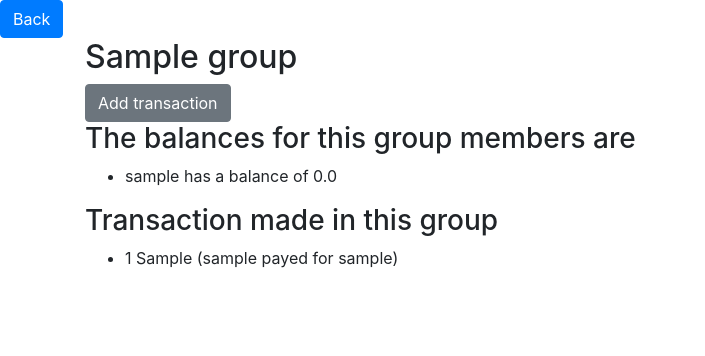
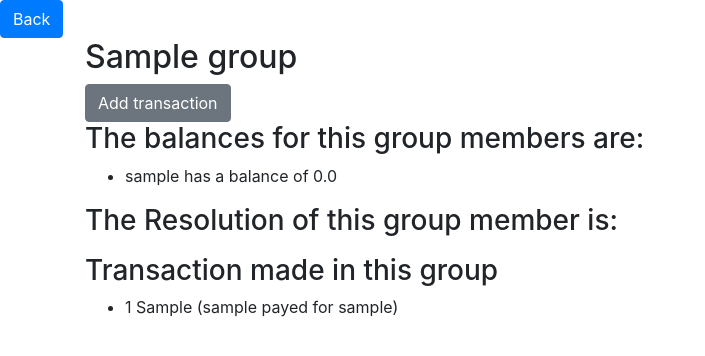
Before and after one commit to SEM1INFOENS/multiplanner, a Django app: page /groups/group/1 in a window 1280 px wide. Shown: the part 56-412 px from the top of the page, without its empty margins (0-705 px from the left). Run offline with Django 3.2, Linux system fonts and the light colour scheme; a user stored in the database is signed in; tables that the repository leaves empty hold one stand-in row (values such as "Sample post"); some libraries are stand-ins or nearby versions.

Commit message:
Every thing is in place (groups, transactions, balance, resolution). It is not complete in view but I can finally sleep

```diff
--- a/accounting/resolution.py
+++ b/accounting/resolution.py
@@ -111,6 +111,8 @@ def resolution_tuple (group, balance) :
 	return resolution
 
 
+
+#NOT WORKING PERFERCTLY -- COMPILATION ERROR
 def resolution (group, balance):
 	# returns the transactions that has to be done after the resolution
 	tupRes = resolution_tuple(group, balance)
--- a/groups/templates/group_number.html
+++ b/groups/templates/group_number.html
@@ -35,12 +35,20 @@
 
 
 {% if transactions%}
-	<h3> The balances for this group members are</h3>
+	<h3> The balances for this group members are: </h3>
 		<ul>
 		{% for user,b in list_context %}
  			<li>{{ user }} has a balance of {{b}} </li>
   		{% endfor %}
 		</ul>
+
+
+	<h3> The Resolution of this group member is: </h3>
+	<ul>
+		{% for a,b,amount in resolution %}
+ 			<li>{{ a }} has to pay {{amount}} to {{b}} </li>
+  		{% endfor %}
+	</ul>
 
 	<h3> Transaction made in this group </h3>
 	<ul>
--- a/groups/views.py
+++ b/groups/views.py
@@ -46,7 +46,8 @@ def group_number (request,ide):
 	group = get_object_or_404(Group, pk=ide)
 	# For the moment calculate the balance each time we click on the group
 	balance = resolution.balance_in_floats(group)
-	#res = resolution.resolution(group,balance)
+	balance1 = [b for b in balance]
+	res = resolution.resolution_tuple(group,balance1)
 
 	if request.method == 'POST':
 		form = TransactionForm(request.POST, current_group=group)
@@ -64,9 +65,8 @@ def group_number (request,ide):
 
 	context= {
 		'group' : group,
-		'balance' : balance,
 		'list_context' : list_context,
-		#'resolution' : res ,
+		'resolution' : res ,
 		'transactions' :  group.transactions.all(),
 		'form' : form,
 	}
```
